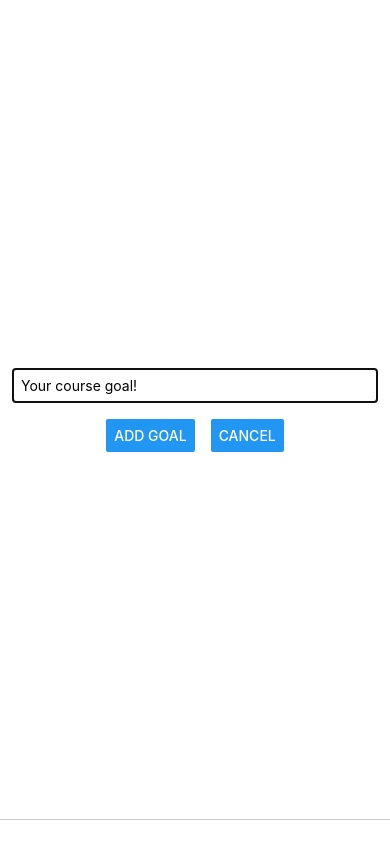
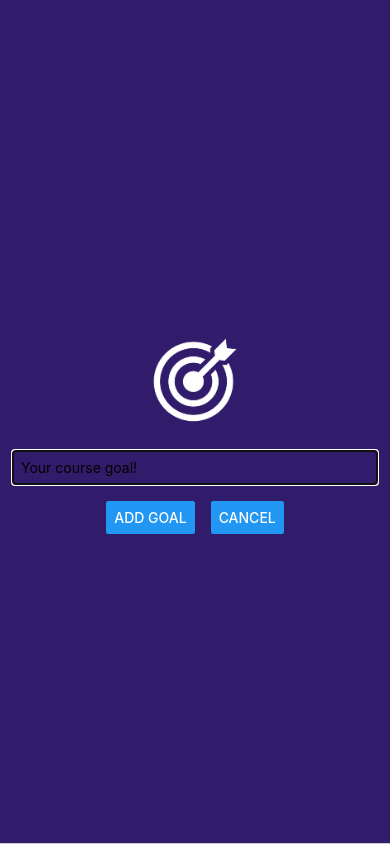
Before and after one commit to Daniel-derf/RNCourse, a React Native app: screen / in a window 390 px wide. Both pictures are taken after a click on the button "ADD NEW GOAL". Built offline with nearby package versions, Linux system fonts and the light colour scheme.

Commit message:
input image

```diff
--- a/App.js
+++ b/App.js
@@ -13,6 +13,10 @@ export default function App() {
     setModalIsVisible(true);
   }
 
+  function endAddGoalHandler() {
+    setModalIsVisible(false)
+  }
+
   function deleteGoalHandler(id){
     setCourseGoals(currentCourseGoals => {
       return currentCourseGoals.filter((goal) => goal.id !== id)
@@ -24,10 +28,15 @@ export default function App() {
     <View style={styles.appContainer}>
       <Button title='Add New Goal' color="#5e0acc"
       onPress={startAddGoalHandler} />
-      <GoalInput visible={modalIsVisible} styles={styles} setCourseGoals={setCourseGoals} />
+      <GoalInput endAddGoalHandler={endAddGoalHandler} setCourseGoals={setCourseGoals} visible={modalIsVisible} styles={styles} />
       <View style={styles.goalsContainer}>
       <FlatList data={courseGoals} renderItem={itemData => {
-        return <GoalItem styles={styles} deleteGoalHandler={deleteGoalHandler} itemData={itemData} />;
+
+        return <GoalItem styles={styles}
+
+        deleteGoalHandler={deleteGoalHandler}
+        itemData={itemData} />;
+
       }} alwaysBounceVertical={false}/>
       </View>
     </View>
@@ -39,15 +48,6 @@ const styles = StyleSheet.create({
     flex: 1,
     paddingTop: 50,
     paddingHorizontal: 16,
-  },
-  inputContainer: {
-    flex: 1,
-    justifyContent: 'center',
-    alignItems: 'center',
-    marginBottom: 24,
-    padding: 12,
-    borderBottomWidth: 1,
-    borderBottomColor: "#cccccc"
   },
   textInput: {
     borderWidth: 1,
--- a/components/GoalInput.js
+++ b/components/GoalInput.js
@@ -1,7 +1,7 @@
-import { View, TextInput, Button, Modal } from 'react-native';
+import { View, TextInput, Button, Image, Modal, StyleSheet } from 'react-native';
 import { useState } from 'react';
 
-const GoalInput = ({ styles, setCourseGoals, visible }) => {
+const GoalInput = ({ styles, setCourseGoals, endAddGoalHandler , visible }) => {
     const [enteredGoalText, setEnteredGoalText] = useState('')
 
     function goalInputHandler(enteredText) {
@@ -17,11 +17,12 @@ const GoalInput = ({ styles, setCourseGoals, visible }) => {
 
     return (
         <Modal visible={visible} animationType='slide'>
-        <View style={styles.inputContainer}>
+        <View style={sty.inputContainer}>
+          <Image style={sty.image} source={require('../assets/images/goal.png')} />
             <TextInput onChangeText={goalInputHandler} style={styles.textInput} placeholder='Your course goal!'></TextInput>
             <View style={styles.buttonContainer} >
                 <View style={styles.button}><Button onPress={addGoalHandler} title='Add Goal'></Button></View>
-                <View style={styles.button}><Button title='Cancel' /></View>
+                <View style={styles.button}><Button onPress={endAddGoalHandler} title='Cancel' /></View>
             </View>
         </View>
         </Modal>
@@ -29,3 +30,20 @@ const GoalInput = ({ styles, setCourseGoals, visible }) => {
 }
 
 export default GoalInput
+
+const sty = StyleSheet.create({
+  image: {
+    width: 100,
+    height: 100,
+    margin: 20
+  },
+  inputContainer: {
+    flex: 1,
+    justifyContent: 'center',
+    alignItems: 'center',
+    padding: 12,
+    borderBottomWidth: 1,
+    borderBottomColor: "#cccccc",
+    backgroundColor: '#311b6b'
+  },
+})
--- a/components/GoalItem.js
+++ b/components/GoalItem.js
@@ -1,7 +1,6 @@
 import { Text, View, Pressable, Modal } from 'react-native';
 
 const GoalItem = ({styles, itemData, deleteGoalHandler}) => {
-
   return (
     <View style={styles.goalItem}>
         <Pressable android_ripple={{color: '#dddddd'}}
```
Also changed, not shown: assets/images/goal.png (added). Lines whose indentation alone changed are shown as unchanged.
